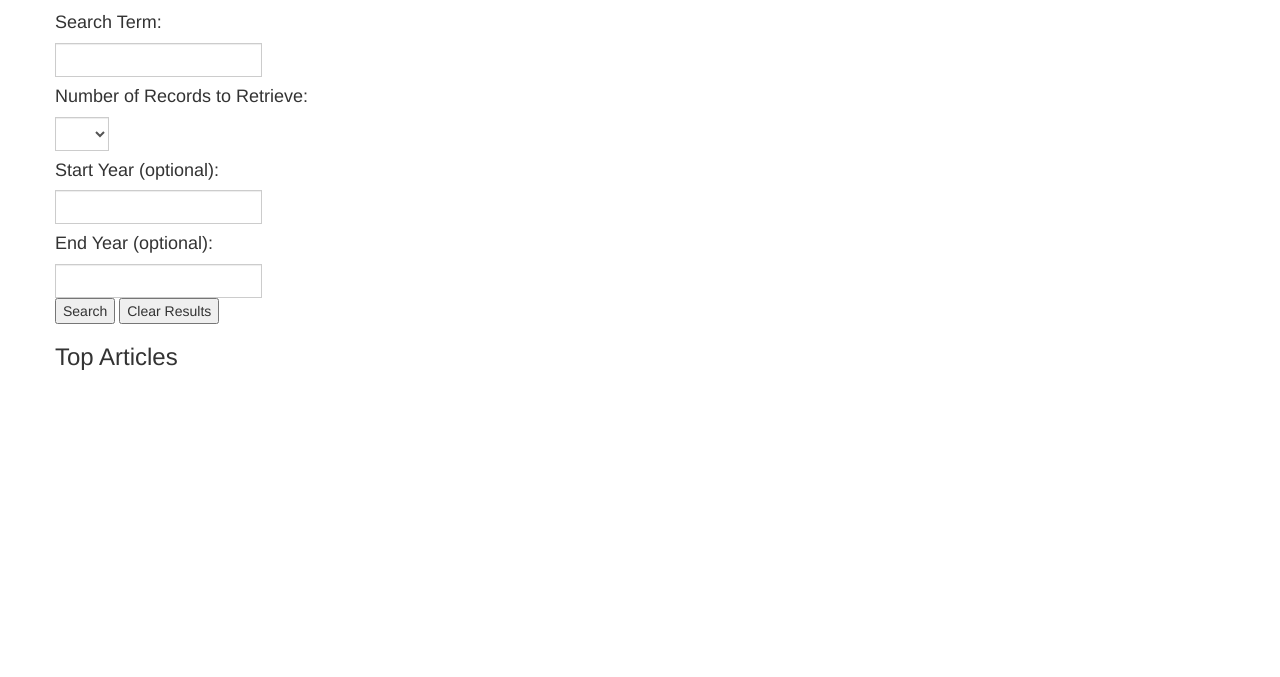
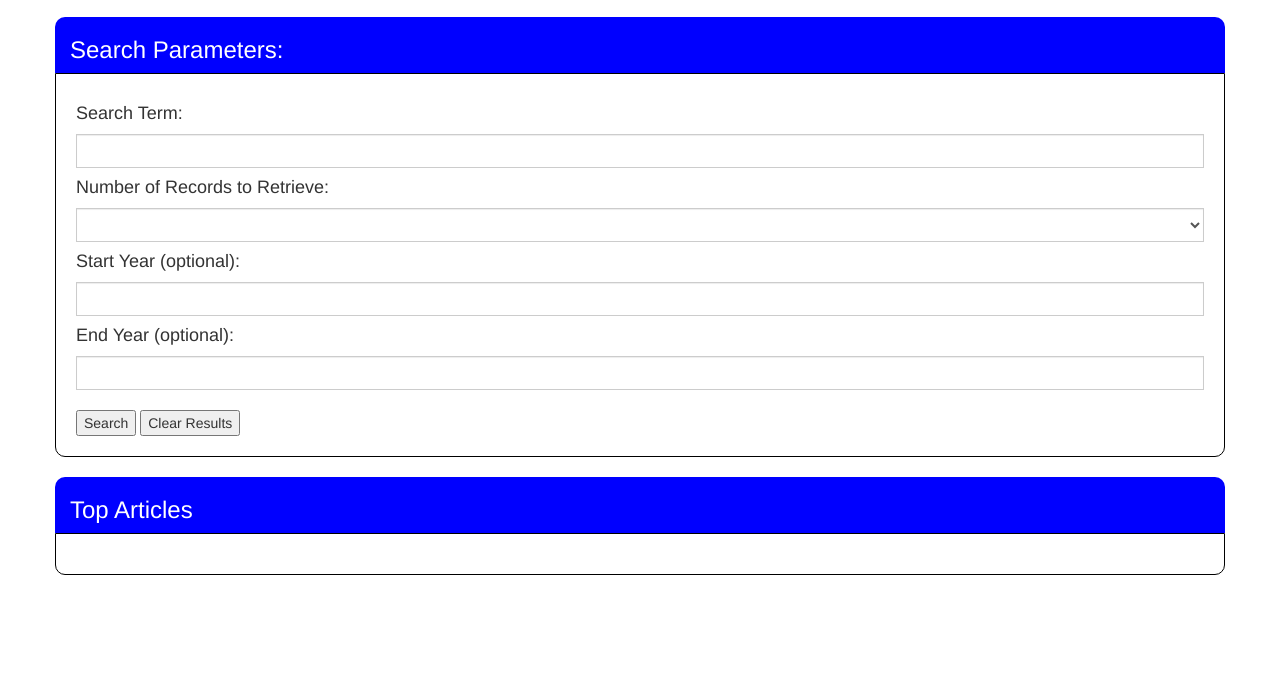
Before and after one commit to armsle2/ny-times-search, a plain HTML site: page index.html in a window 1280 px wide. Shown: the part 123-800 px from the top of the page. Drawn offline with nearby package versions, Linux system fonts and the light colour scheme.

Commit message:
uncommented link tag

```diff
--- a/index.html
+++ b/index.html
@@ -5,7 +5,7 @@
     <title>NYT App</title>
     <link rel="stylesheet" type="text/css" href="./assets/css/reset.css">
     <link rel="stylesheet" href="https://maxcdn.bootstrapcdn.com/bootstrap/3.3.7/css/bootstrap.min.css" integrity="sha384-BVYiiSIFeK1dGmJRAkycuHAHRg32OmUcww7on3RYdg4Va+PmSTsz/K68vbdEjh4u" crossorigin="anonymous">
-    <!-- <link rel="stylesheet" type="text/css" href="./asstes/css/style.css"> -->
+    <link rel="stylesheet" type="text/css" href="./assets/css/style.css">
     <script type="text/javascript" src="https://cdnjs.cloudflare.com/ajax/libs/jquery/3.2.1/jquery.min.js"></script>
     <script type="text/javascript" src="./assets/javascript/app.js"></script>
 </head>
```
